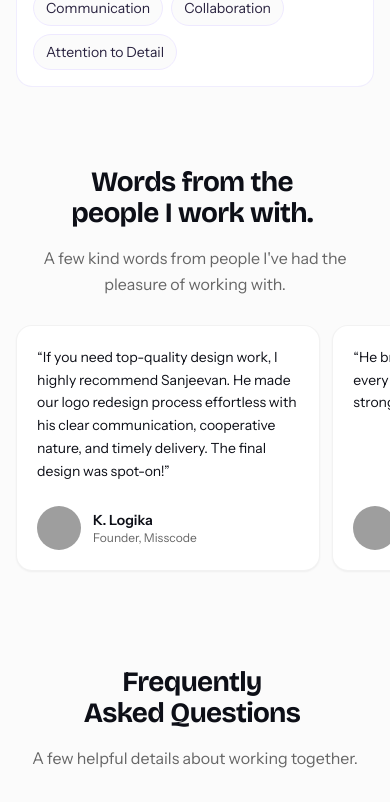
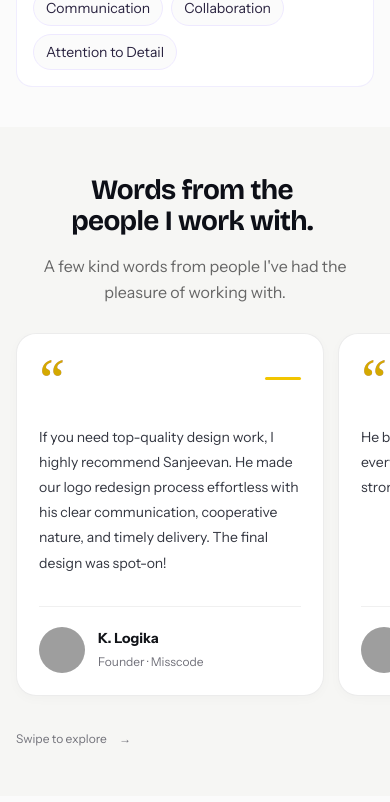
Before and after one commit to sanjeevanpixels/spixels, a React (Vite) app: page / in a window 390 px wide. Shown: the part 10940-11742 px from the top of the page. Built offline with nearby package versions, Linux system fonts and the light colour scheme; grey boxes are pictures that could not be loaded.

Commit message:
update sections

```diff
--- a/src/index.css
+++ b/src/index.css
@@ -600,3 +600,299 @@ html.dark *::-webkit-scrollbar-thumb {
     transition-duration: 0.01ms;
   }
 }
+
+/* ================================
+   TESTIMONIALS
+================================ */
+
+.testimonials-section {
+  background: #f6f6f4;
+  padding-block: 72px;
+  overflow: hidden;
+}
+
+.testimonials-heading {
+  margin-bottom: 44px;
+}
+
+/* Responsive track */
+
+.testimonials-track {
+  display: grid;
+  grid-template-columns: repeat(3, minmax(0, 1fr));
+  gap: 20px;
+}
+
+/* Card */
+
+.testimonial-card {
+  position: relative;
+  display: flex;
+  flex-direction: column;
+  justify-content: space-between;
+  min-width: 0;
+  min-height: 260px;
+  padding: 28px;
+  border: 1px solid rgba(13, 15, 23, 0.08);
+  border-radius: 20px;
+  background: #ffffff;
+  color: #0d0f17;
+
+  box-shadow: 0 3px 12px rgba(0, 0, 0, 0.025);
+
+  opacity: 0;
+  transform: translateY(24px);
+  transition:
+    opacity 650ms ease,
+    transform 650ms cubic-bezier(0.2, 0.65, 0.3, 1),
+    border-color 250ms ease,
+    box-shadow 250ms ease;
+
+  transition-delay: calc(var(--card-index) * 90ms);
+}
+
+.testimonial-card.is-visible {
+  opacity: 1;
+  transform: translateY(0);
+}
+
+.testimonial-card:hover {
+  border-color: rgba(13, 15, 23, 0.16);
+  box-shadow: 0 14px 35px rgba(0, 0, 0, 0.06);
+  transform: translateY(-5px);
+}
+
+/* Top decoration */
+
+.testimonial-card-top {
+  display: flex;
+  align-items: center;
+  justify-content: space-between;
+  margin-bottom: 24px;
+}
+
+.testimonial-quote-mark {
+  color: #d4a900;
+  font-family: Georgia, serif;
+  font-size: 56px;
+  line-height: 0.8;
+}
+
+.testimonial-accent {
+  width: 36px;
+  height: 3px;
+  border-radius: 10px;
+  background: #f2c500;
+}
+
+/* Quote */
+
+.testimonial-quote {
+  flex: 1;
+  margin: 0 0 30px;
+}
+
+.testimonial-quote p {
+  margin: 0;
+  font-size: 15px;
+  line-height: 1.85;
+  color: #333640;
+  text-wrap: pretty;
+}
+
+/* Author */
+
+.testimonial-author {
+  display: flex;
+  align-items: center;
+  gap: 13px;
+  min-width: 0;
+  padding-top: 20px;
+  border-top: 1px solid #f0f0f0;
+}
+
+.testimonial-avatar {
+  width: 46px;
+  height: 46px;
+  flex-shrink: 0;
+  border-radius: 50%;
+  object-fit: cover;
+}
+
+.testimonial-avatar-fallback {
+  display: grid;
+  place-items: center;
+  color: #ffffff;
+  font-size: 13px;
+  font-weight: 700;
+  background: linear-gradient(135deg, #6553d8, #a45bd4);
+}
+
+.testimonial-author-info {
+  display: flex;
+  flex-direction: column;
+  min-width: 0;
+  gap: 5px;
+}
+
+.testimonial-author-name {
+  font-size: 14px;
+  font-weight: 650;
+  line-height: 1.4;
+  color: #111318;
+  overflow-wrap: anywhere;
+}
+
+.testimonial-author-meta {
+  font-size: 12px;
+  line-height: 1.5;
+  color: #71717a;
+  overflow-wrap: anywhere;
+}
+
+/* Mobile swipe hint */
+
+.testimonials-scroll-hint {
+  display: none;
+  margin-top: 18px;
+  color: #73737b;
+  font-size: 12px;
+}
+
+.testimonials-scroll-hint span {
+  display: inline-block;
+  margin-left: 5px;
+  animation: testimonialArrow 1.5s ease-in-out infinite;
+}
+
+/* ================================
+   TABLET
+================================ */
+
+@media (max-width: 1024px) {
+  .testimonials-track {
+    grid-template-columns: repeat(2, minmax(0, 1fr));
+    gap: 16px;
+  }
+
+  .testimonial-card {
+    min-height: 250px;
+    padding: 24px;
+  }
+}
+
+/* ================================
+   MOBILE CAROUSEL
+================================ */
+
+@media (max-width: 767px) {
+  .testimonials-section {
+    padding-block: 48px;
+  }
+
+  .testimonials-heading {
+    margin-bottom: 28px;
+  }
+
+  .testimonials-track {
+    display: flex;
+    gap: 14px;
+    overflow-x: auto;
+    overflow-y: hidden;
+
+    margin-inline: -16px;
+    padding-inline: 16px;
+    padding-bottom: 16px;
+
+    scroll-snap-type: x mandatory;
+    scroll-padding-inline: 16px;
+    scroll-behavior: smooth;
+    overscroll-behavior-x: contain;
+    -webkit-overflow-scrolling: touch;
+
+    scrollbar-width: none;
+  }
+
+  .testimonials-track::-webkit-scrollbar {
+    display: none;
+  }
+
+  .testimonial-card {
+    flex: 0 0 86%;
+    width: 86%;
+    min-height: 250px;
+    scroll-snap-align: center;
+    scroll-snap-stop: normal;
+    padding: 22px;
+
+    transition-delay: 0ms;
+  }
+
+  .testimonial-card:hover {
+    transform: none;
+  }
+
+  .testimonial-quote p {
+    font-size: 14px;
+    line-height: 1.8;
+  }
+
+  .testimonials-scroll-hint {
+    display: block;
+  }
+}
+
+/* Smaller mobile screens */
+
+@media (max-width: 380px) {
+  .testimonial-card {
+    flex-basis: 90%;
+    padding: 20px;
+  }
+}
+
+/* ================================
+   ACCESSIBILITY
+================================ */
+
+.testimonials-track:focus-visible {
+  outline: 2px solid #6553d8;
+  outline-offset: 4px;
+  border-radius: 12px;
+}
+
+.testimonial-card:focus-visible {
+  outline: 2px solid #6553d8;
+  outline-offset: 3px;
+}
+
+/* Reduced motion */
+
+@media (prefers-reduced-motion: reduce) {
+  .testimonial-card,
+  .testimonial-card.is-visible {
+    opacity: 1;
+    transform: none;
+    transition: none;
+  }
+
+  .testimonials-track {
+    scroll-behavior: auto;
+  }
+
+  .testimonials-scroll-hint span {
+    animation: none;
+  }
+}
+
+/* Arrow animation */
+
+@keyframes testimonialArrow {
+  0%, 100% {
+    transform: translateX(0);
+  }
+
+  50% {
+    transform: translateX(5px);
+  }
+}
--- a/src/sections/Testimonials.jsx
+++ b/src/sections/Testimonials.jsx
@@ -1,10 +1,12 @@
-import { useState } from 'react';
+
+import { useEffect, useRef, useState } from 'react';
 import SectionHeading from '../components/ui/SectionHeading';
 import { TESTIMONIALS } from '../data/content';
 
+function getValidPeople(data) {
   const seenIds = new Set();
 
-const PEOPLE = TESTIMONIALS.filter((person) => {
+  return data.filter((person) => {
     const valid =
       person &&
       typeof person.id === 'string' &&
@@ -19,9 +21,13 @@ const PEOPLE = TESTIMONIALS.filter((person) => {
     seenIds.add(person.id);
     return true;
   });
+}
+
+const PEOPLE = getValidPeople(TESTIMONIALS);
 
 function initialsOf(name) {
   return name
+    .trim()
     .split(/\s+/)
     .map((part) => part[0])
     .slice(0, 2)
@@ -29,54 +35,93 @@ function initialsOf(name) {
     .toUpperCase();
 }
 
+function useReveal() {
+  const ref = useRef(null);
+  const [visible, setVisible] = useState(false);
+
+  useEffect(() => {
+    const element = ref.current;
+    if (!element) return;
+
+    // Fallback for browsers without IntersectionObserver.
+    if (!('IntersectionObserver' in window)) {
+      const frameId = window.requestAnimationFrame(() => setVisible(true));
+      return () => window.cancelAnimationFrame(frameId);
+    }
+
+    const observer = new IntersectionObserver(
+      ([entry]) => {
+        if (entry.isIntersecting) {
+          setVisible(true);
+          observer.unobserve(element);
+        }
+      },
+      {
+        threshold: 0.12,
+        rootMargin: '0px 0px -40px 0px',
+      }
+    );
+
+    observer.observe(element);
+
+    return () => observer.disconnect();
+  }, []);
+
+  return { ref, visible };
+}
+
 function Portrait({ person }) {
   const [failed, setFailed] = useState(false);
 
-  return person.portrait && !failed ? (
+  if (person.portrait && !failed) {
+    return (
       <img
         src={person.portrait}
         alt=""
         loading="lazy"
         decoding="async"
         onError={() => setFailed(true)}
-      className="size-11 shrink-0 rounded-full object-cover"
+        className="testimonial-avatar"
       />
-  ) : (
-    <span
-      aria-hidden="true"
-      className="grid size-11 shrink-0 place-items-center rounded-full bg-gradient-to-br from-violet-500 to-fuchsia-500 text-sm font-semibold text-white"
-    >
+    );
+  }
+
+  return (
+    <span className="testimonial-avatar testimonial-avatar-fallback" aria-hidden="true">
       {initialsOf(person.name)}
     </span>
   );
 }
 
-function ReviewCard({ person }) {
-  const meta = [person.role, person.company].filter(Boolean).join(', ');
+function ReviewCard({ person, index }) {
+  const { ref, visible } = useReveal();
+  const meta = [person.role, person.company].filter(Boolean).join(' · ');
 
   return (
     <figure
-      className="
-        flex w-[85%] shrink-0 snap-center flex-col justify-between gap-6
-        rounded-2xl border border-black/5 bg-white p-5 text-[#0D0F17] shadow-sm
-        transition-colors duration-300 hover:border-black/20
-        sm:w-[60%] sm:p-6
-        md:w-auto md:shrink
-      "
+      ref={ref}
+      className={`testimonial-card ${visible ? 'is-visible' : ''}`}
+      style={{ '--card-index': index }}
     >
-      <blockquote className="text-sm leading-relaxed [text-wrap:pretty] sm:text-base">
-        <p>&ldquo;{person.quote.trim()}&rdquo;</p>
+      <div className="testimonial-card-top" aria-hidden="true">
+        <span className="testimonial-quote-mark">“</span>
+        <span className="testimonial-accent" />
+      </div>
+
+      <blockquote className="testimonial-quote">
+        <p>{person.quote.trim()}</p>
       </blockquote>
 
-      <figcaption className="flex min-w-0 items-center gap-3">
+      <figcaption className="testimonial-author">
         <Portrait person={person} />
 
-        <div className="min-w-0 text-sm">
-          <div className="truncate font-semibold">{person.name}</div>
+        <div className="testimonial-author-info">
+          <span className="testimonial-author-name">{person.name}</span>
+
           {meta && (
-            <div className="truncate text-xs text-[#666] sm:text-sm">
+            <span className="testimonial-author-meta">
               {meta}
-            </div>
+            </span>
           )}
         </div>
       </figcaption>
@@ -85,39 +130,46 @@ function ReviewCard({ person }) {
 }
 
 export default function Testimonials() {
-  if (PEOPLE.length === 0) return null;
+  if (!PEOPLE.length) return null;
 
   return (
     <section
       id="testimonials"
       aria-labelledby="testimonials-title"
-      className="sec overflow-hidden bg-[#FBFBFB] !py-10 sm:!py-14 lg:!py-20"
+      className="sec testimonials-section"
     >
       <div className="wrap">
         <SectionHeading
           headingId="testimonials-title"
           title="Words from the people I work with."
           subtitle="A few kind words from people I've had the pleasure of working with."
-          className="mb-7 sm:mb-10 lg:mb-12"
+          className="testimonials-heading"
         />
 
         <div
+          className="testimonials-track"
           role="region"
           aria-label="Client testimonials"
+          aria-describedby="testimonials-instructions"
           tabIndex={0}
-          className="
-            -mx-4 flex snap-x snap-mandatory gap-3 overflow-x-auto px-4 pb-2
-            [scrollbar-width:none] [&::-webkit-scrollbar]:hidden
-            focus-visible:outline-none focus-visible:ring-2 focus-visible:ring-violet-500
-            sm:-mx-6 sm:px-6
-            md:mx-0 md:grid md:snap-none md:grid-cols-2 md:gap-5 md:overflow-visible md:p-0
-            lg:grid-cols-3
-          "
         >
-          {PEOPLE.map((person) => (
-            <ReviewCard key={person.id} person={person} />
+          <p id="testimonials-instructions" className="sr-only">
+            Scroll horizontally to read more testimonials. On desktop, all testimonials
+            are displayed in a grid.
+          </p>
+
+          {PEOPLE.map((person, index) => (
+            <ReviewCard
+              key={person.id}
+              person={person}
+              index={index}
+            />
           ))}
         </div>
+
+        <p className="testimonials-scroll-hint" aria-hidden="true">
+          Swipe to explore <span>→</span>
+        </p>
       </div>
     </section>
   );
```
Also changed, not shown: src/sections/projectsdetails.jsx (+72 -72 lines). Lines whose indentation alone changed are shown as unchanged.
